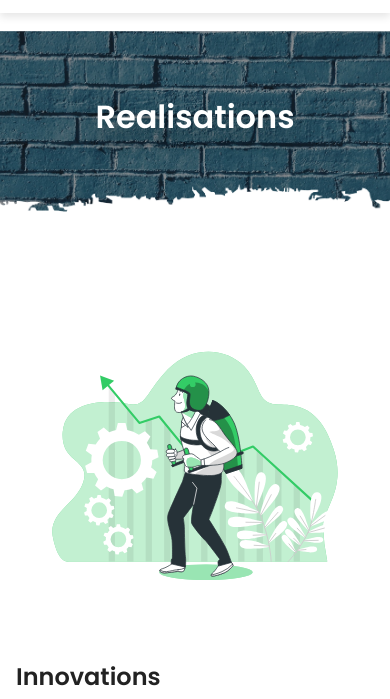
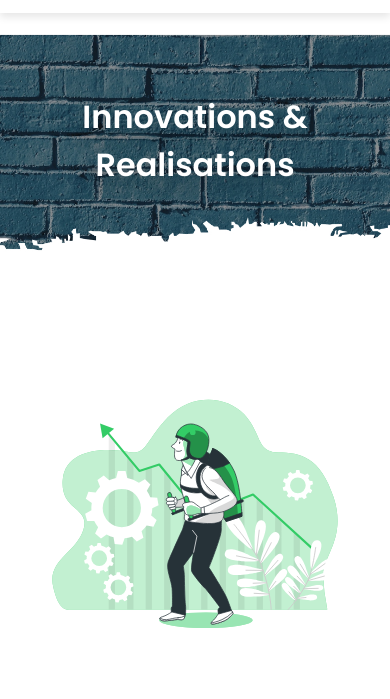
Before and after one commit to Ashuza11/Bio-soapGL-website, a plain HTML site: page realisation.html in a window 390 px wide. Shown: the part 85-784 px from the top of the page. Drawn offline with nearby package versions, Linux system fonts and the light colour scheme.

Commit message:
update header title

```diff
--- a/css/style.css
+++ b/css/style.css
@@ -900,6 +900,7 @@ input[type="url"], textarea {
 
    .heading h1{
       font-size: 4rem;
+      text-align: center;
    }
 
    #menu-btn{
--- a/realisation.html
+++ b/realisation.html
@@ -60,7 +60,7 @@
 <!-- header section ends -->
 
 <div class="heading" style="background:url(./img/header.jpg) no-repeat">
-   <h1>Realisations</h1>
+   <h1>Innovations & Realisations</h1>
 </div>
 
 
```
